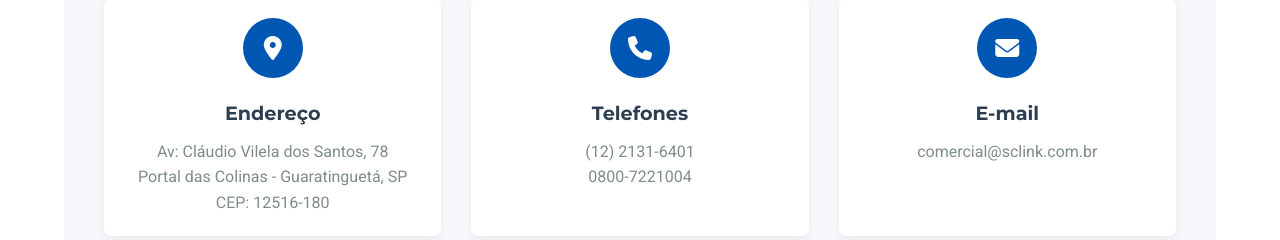
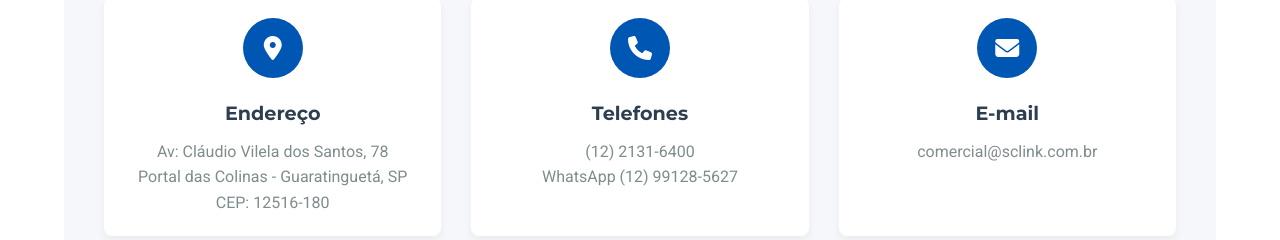
Before and after one commit to vjfonsecas/sclink, a plain HTML site: page index.html in a window 1280 px wide. Shown: the part 5200-5440 px from the top of the page. Drawn offline with Linux system fonts and the light colour scheme.

Commit message:
Update index.html

```diff
--- a/index.html
+++ b/index.html
@@ -999,7 +999,7 @@
                             </div>
                             <div class="contact-text">
                                 <h4>Telefones</h4>
-                                <p>(12) 2131-6401<br>0800-7221004</p>
+                                <p>(12) 2131-6400<br>WhatsApp (12) 99128-5627</p>
                             </div>
                         </div>
 
```
